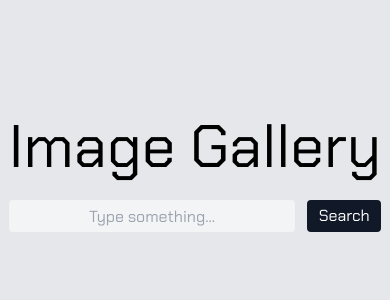
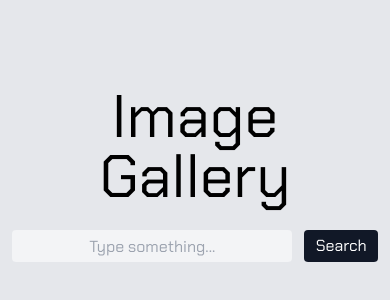
Before and after one commit to kthenwhythen/image-gallery, a React (Create React App) app: page / in a window 390 px wide. Shown: the part 248-548 px from the top of the page. Built offline with nearby package versions, Linux system fonts and the light colour scheme.

Commit message:
Add responsive styles

```diff
--- a/src/App.js
+++ b/src/App.js
@@ -21,7 +21,7 @@ export default function App() {
 	}, [search])
 
 	const searchPage = (
-		isLoading ? <h1 className="text-6xl text-center mx-auto mt-32">Loading...</h1> : <div className="grid grid-cols-4 gap-4 mb-6">
+		isLoading ? <h1 className="text-6xl text-center mx-auto mt-32">Loading...</h1> : <div className="grid grid-cols-1 md:grid-cols-4 gap-4 mb-6">
 			{images.map(image => (
 				<ImageCard key={image.id} image={image} />
 			))}
@@ -29,14 +29,16 @@ export default function App() {
 	)
 
 	return (
-		<div className="container mx-auto font-chakra">
+		<div className="container px-3 mx-auto font-chakra">
 			<div className={!search && 'flex items-center justify-center h-screen'}>
 				<div className={search && 'flex justify-items-start py-6'}>
-					<a href="/" className={search ? 'block text-3xl w-full' : 'block text-6xl text-center w-full pb-6'}>Image Gallery</a>
+					<a href="/" className={search ? 'block text-xl md:text-3xl w-full' : 'block text-6xl text-center w-full pb-6'}>Image Gallery</a>
 					<SearchForm searchText={(text) => setSearch(text)} />
 				</div>
 			</div>
-			{search && searchPage}
+			<div className="flex justify-center">
+				{search && searchPage}
+			</div>
 			{!isLoading && images.length === 0 && <h1 className="text-6xl text-center mx-auto mt-32">No results</h1>}
 		</div>
 	)
--- a/src/components/ImageCard.js
+++ b/src/components/ImageCard.js
@@ -2,7 +2,7 @@ export default function ImageCard({ image }) {
     const tags = image.tags.split(',')
 
     return (
-        <div className="max-w-xs rounded overflow-hidden bg-gray-100">
+        <div className="rounded overflow-hidden bg-gray-100">
 			<img src={image.webformatURL} alt="" className="w-full"/>
 			<div className="px-6 py-4">
 				<div className="font-bold text-gray-800 text-xl">
```
